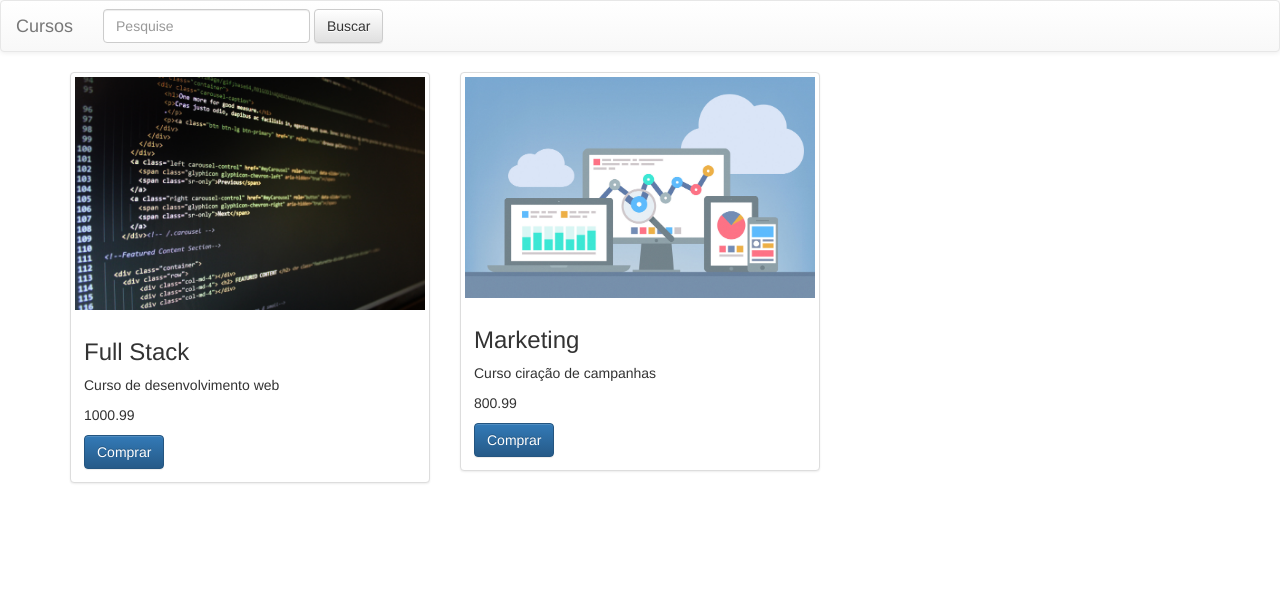
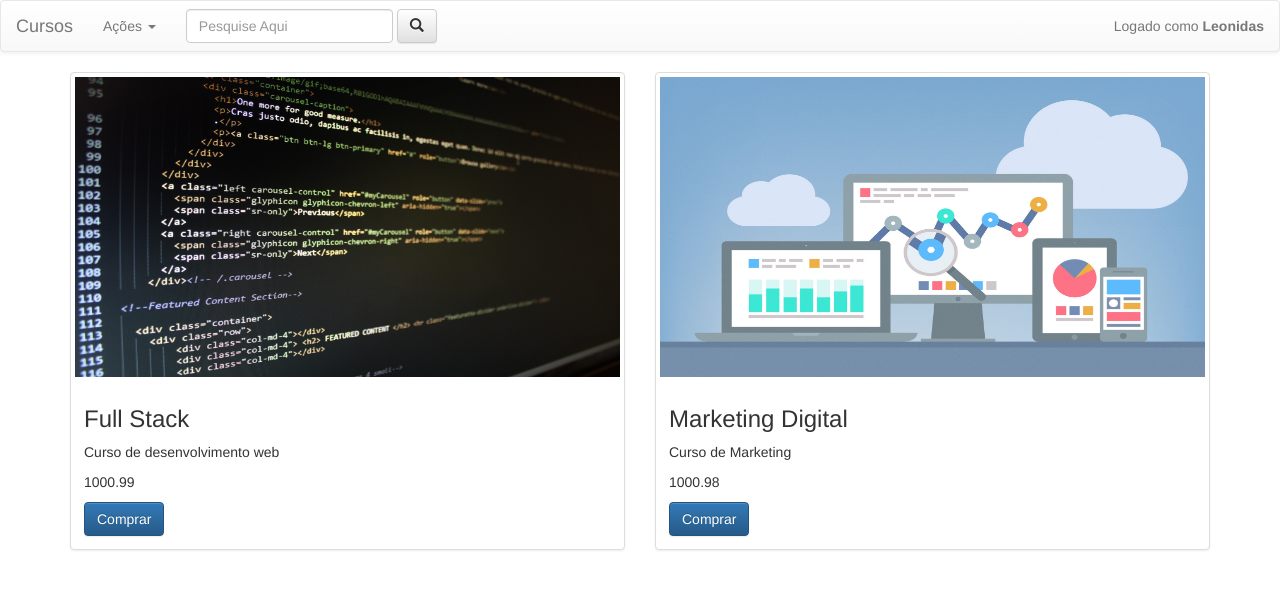
Before and after one commit to leopeli/projeto-cursos, a PHP site: page / in a window 1280 px wide. Shown: the top 590 px of the page. Run offline with PHP 8.4, Linux system fonts and the light colour scheme.

Commit message:
padronizacao do codigo

```diff
--- a/assets/css/style.css
+++ b/assets/css/style.css
@@ -0,0 +1,5 @@
+.thumbnail a>img,
+.thumbnail>img {
+    height: 300px;
+    width: 600px;
+}
--- a/index.php
+++ b/index.php
@@ -3,12 +3,16 @@
     $descricaoCurso1 = "Curso de desenvolvimento web";
     $valorCurso1 = 1000.99;
     $imagemCurso1 = "full.jpeg";
-
-  $nomeCurso2 = "Marketing";
-  $descricaoCurso2 = "Curso ciração de campanhas";
-  $valorCurso2 = 800.99;
+    $nomeCurso2 = "Marketing Digital";
+    $descricaoCurso2 = "Curso de Marketing";
+    $valorCurso2 = 1000.98;
     $imagemCurso2 = "marketing.jpg";
-
+    $usuario = [
+        "Nome" => "Leonidas",
+        "Email" => "teste@teste.com",
+        "Senha" => "123456",
+        "NivelAcesso" => mt_rand(0, 1)
+    ];
 ?>
 
 <!DOCTYPE html>
@@ -20,7 +24,7 @@
     <title>Document</title>
     <link rel="stylesheet" href="https://maxcdn.bootstrapcdn.com/bootstrap/3.3.7/css/bootstrap.min.css" integrity="sha384-BVYiiSIFeK1dGmJRAkycuHAHRg32OmUcww7on3RYdg4Va+PmSTsz/K68vbdEjh4u" crossorigin="anonymous">
     <link rel="stylesheet" href="https://maxcdn.bootstrapcdn.com/bootstrap/3.3.7/css/bootstrap-theme.min.css" integrity="sha384-rHyoN1iRsVXV4nD0JutlnGaslCJuC7uwjduW9SVrLvRYooPp2bWYgmgJQIXwl/Sp" crossorigin="anonymous">
-
+    <link rel="stylesheet" href="assets/css/style.css">
 </head>
 <body>
     <nav class="navbar navbar-default">
@@ -30,20 +34,39 @@
                 <span>Cursos</span>
             </a>
             </div>
+            <div class="collapse navbar-collapse" id="bs-example-navbar-collapse-1">
+                <?php if ($usuario["NivelAcesso"] == 1) : ?>
+                    <ul class="nav navbar-nav">
+                        <li class="dropdown">
+                        <a href="#" class="dropdown-toggle" data-toggle="dropdown" role="button" aria-haspopup="true" aria-expanded="false">Ações <span class="caret"></span></a>
+                        <ul class="dropdown-menu">
+                            <li><a href="#">Adicionar Produto</a></li>
+                            <li><a href="#">Editar Produto</a></li>
+                        </ul>
+                        </li>
+                    </ul>
+                <?php endif; ?>
                 <form class="navbar-form navbar-left" role="search">
                 <div class="form-group">
-          <input type="text" class="form-control" placeholder="Pesquise">
+                    <input type="text" class="form-control" placeholder="Pesquise Aqui">
                 </div>
-        <button type="submit" class="btn btn-default">Buscar</button>
+                <button type="submit" class="btn btn-default"><span class="glyphicon glyphicon-search" aria-hidden="true"></span></button>
                 </form>
+                <p class="navbar-text navbar-right">
+                    Logado como
+                    <strong>
+                        <a href="#" class="navbar-link"><?php echo $usuario["Nome"]; ?></a>
+                    </strong>
+                </p>
+            </div>
         </div>
     </nav>
 
     <div class="container">
         <div class="row">
-      <div class="col-sm-6 col-md-4">
+            <div class="col-sm-6 col-md-6">
                 <div class="thumbnail">
-          <img src="<?php echo "assets/img/$imagemCurso1"?>" alt="<?php echo "Foto curso $nomeCurso1" ?>">
+                <img src="<?php echo "assets/img/$imagemCurso1"; ?>" alt="<?php echo "Foto curso $nomeCurso1"; ?>">
                 <div class="caption">
                     <h3><?php echo $nomeCurso1; ?></h3>
                     <p><?php echo $descricaoCurso1; ?></p>
@@ -52,9 +75,9 @@
                 </div>
                 </div>
             </div>
-      <div class="col-sm-6 col-md-4">
+            <div class="col-sm-6 col-md-6">
                 <div class="thumbnail">
-          <img src="<?php echo "assets/img/$imagemCurso2"?>" alt="<?php echo "Foto curso $nomeCurso2" ?>">
+                <img src="<?php echo "assets/img/$imagemCurso2"; ?>" alt="<?php echo "Foto curso $nomeCurso2"; ?>">
                 <div class="caption">
                     <h3><?php echo $nomeCurso2; ?></h3>
                     <p><?php echo $descricaoCurso2; ?></p>
@@ -65,8 +88,7 @@
             </div>
         </div>
     </div>
-
-
+    <script src="https://cdnjs.cloudflare.com/ajax/libs/jquery/3.3.1/jquery.min.js"></script>
     <script src="https://maxcdn.bootstrapcdn.com/bootstrap/3.3.7/js/bootstrap.min.js" integrity="sha384-Tc5IQib027qvyjSMfHjOMaLkfuWVxZxUPnCJA7l2mCWNIpG9mGCD8wGNIcPD7Txa" crossorigin="anonymous"></script>
 </body>
 </html>
```
Lines whose indentation alone changed are shown as unchanged.
